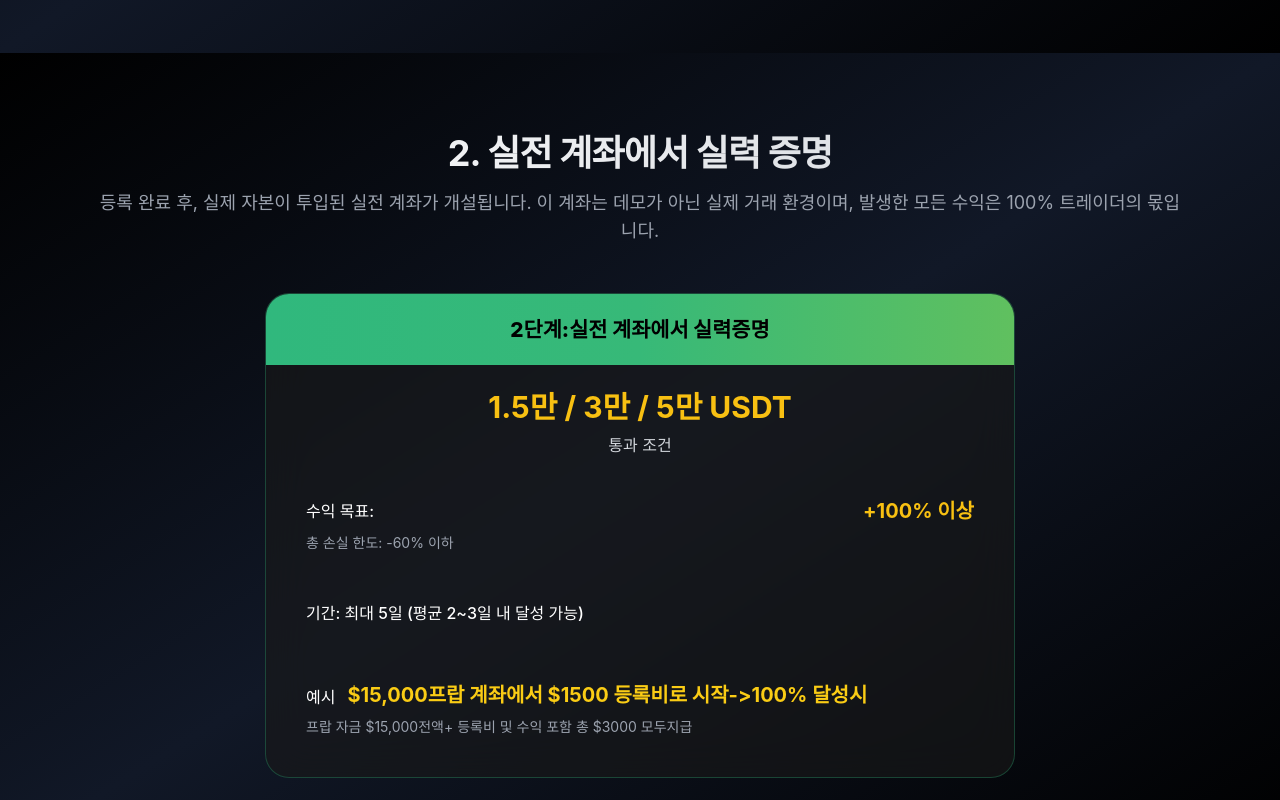
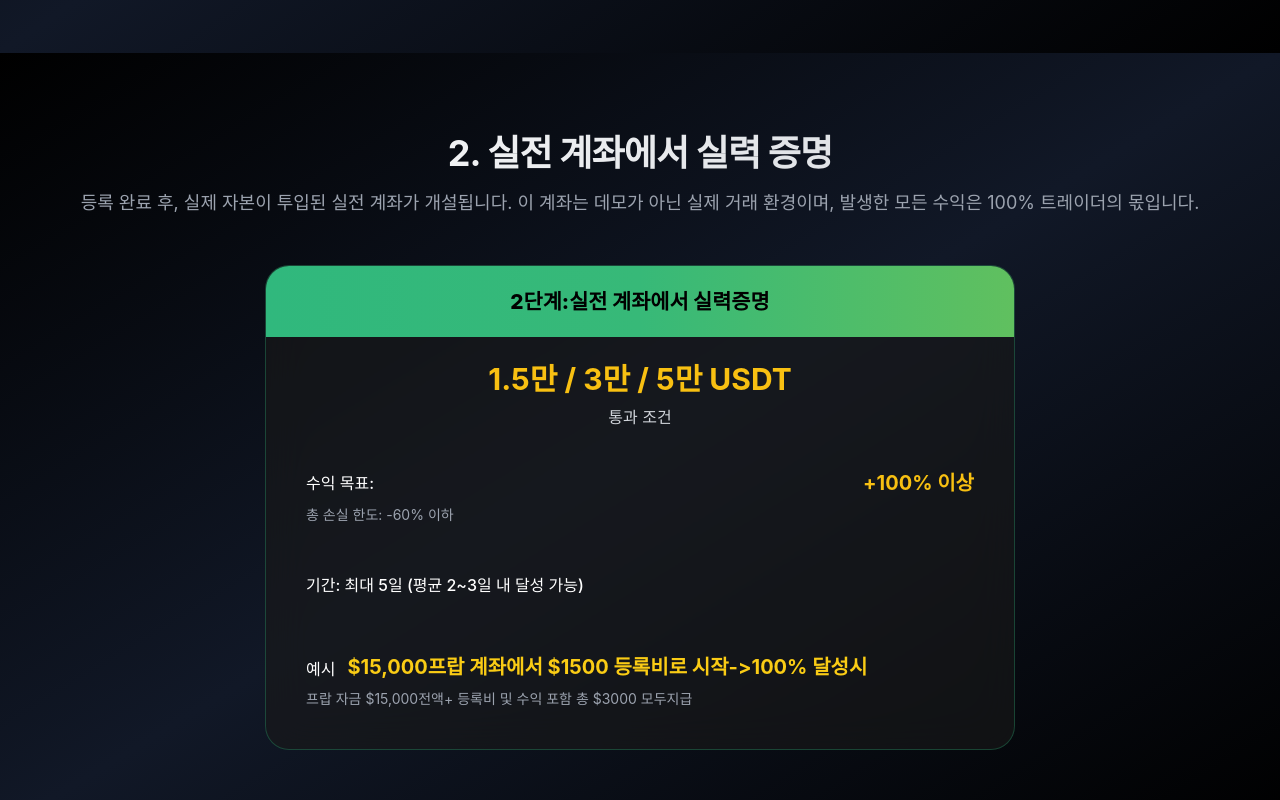
Before and after one commit to storygod7/olympo, a plain HTML site: page index.html in a window 1280 px wide. Shown: the part 1760-2560 px from the top of the page. Drawn offline with Linux system fonts and the light colour scheme.

Commit message:
text line fix

```diff
--- a/index.html
+++ b/index.html
@@ -1417,7 +1417,7 @@
 
         <!-- Trading Process Section -->
         <div class="bg-gradient-to-br from-black via-gray-900 to-black text-white py-20" id="process">
-            <div class="max-w-6xl mx-auto space-y-12 container">
+            <div class="mx-auto space-y-12 container">
                 <div class="text-center space-y-4">
                     <h1 class="text-3xl md:text-4xl font-bold tracking-tight bg-gradient-to-r from-white to-gray-300 bg-clip-text text-transparent" data-en="TWO-STAGE TRADING CHALLENGE" data-ko="2. 실전 계좌에서 실력 증명">2. 실전 계좌에서 실력 증명</h1>
                     <div class="h-1 w-24 bg-gradient-to-r from-yellow-400 to-transparent mx-auto rounded-full"></div>
```
